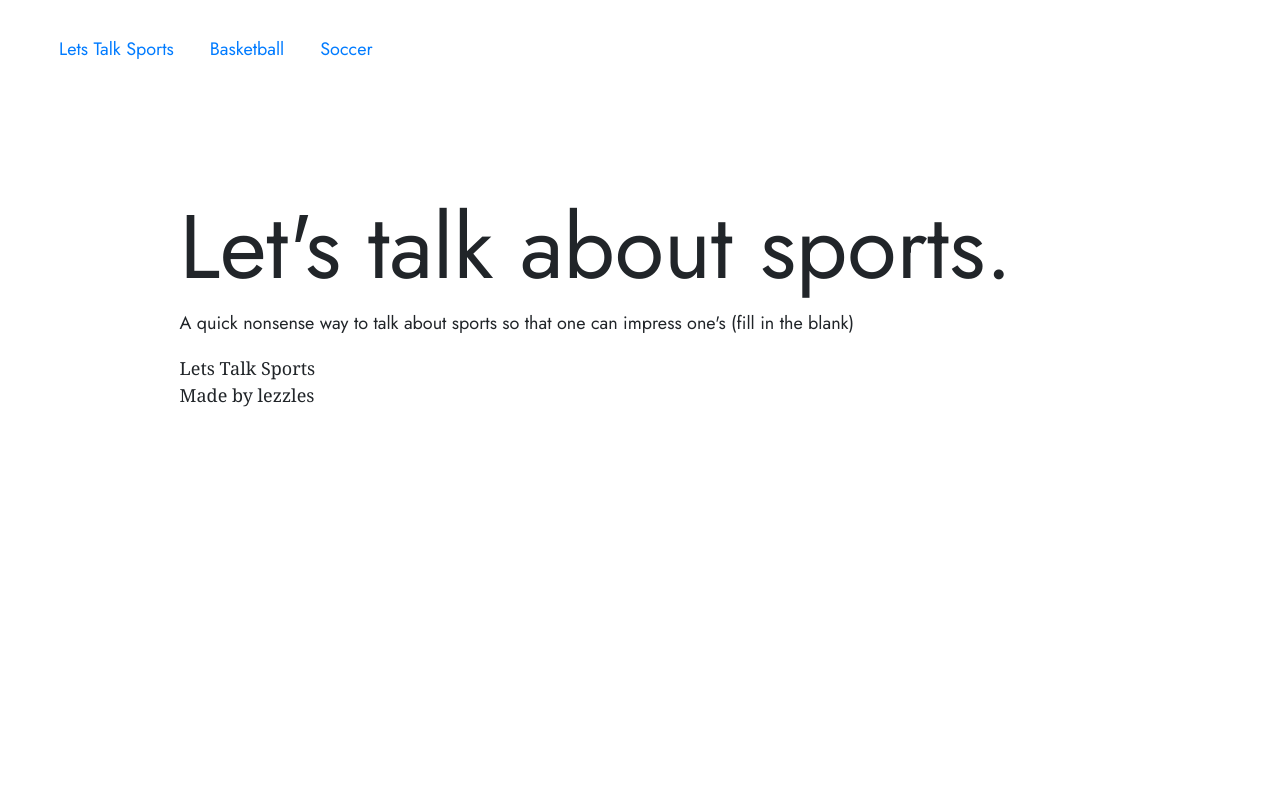
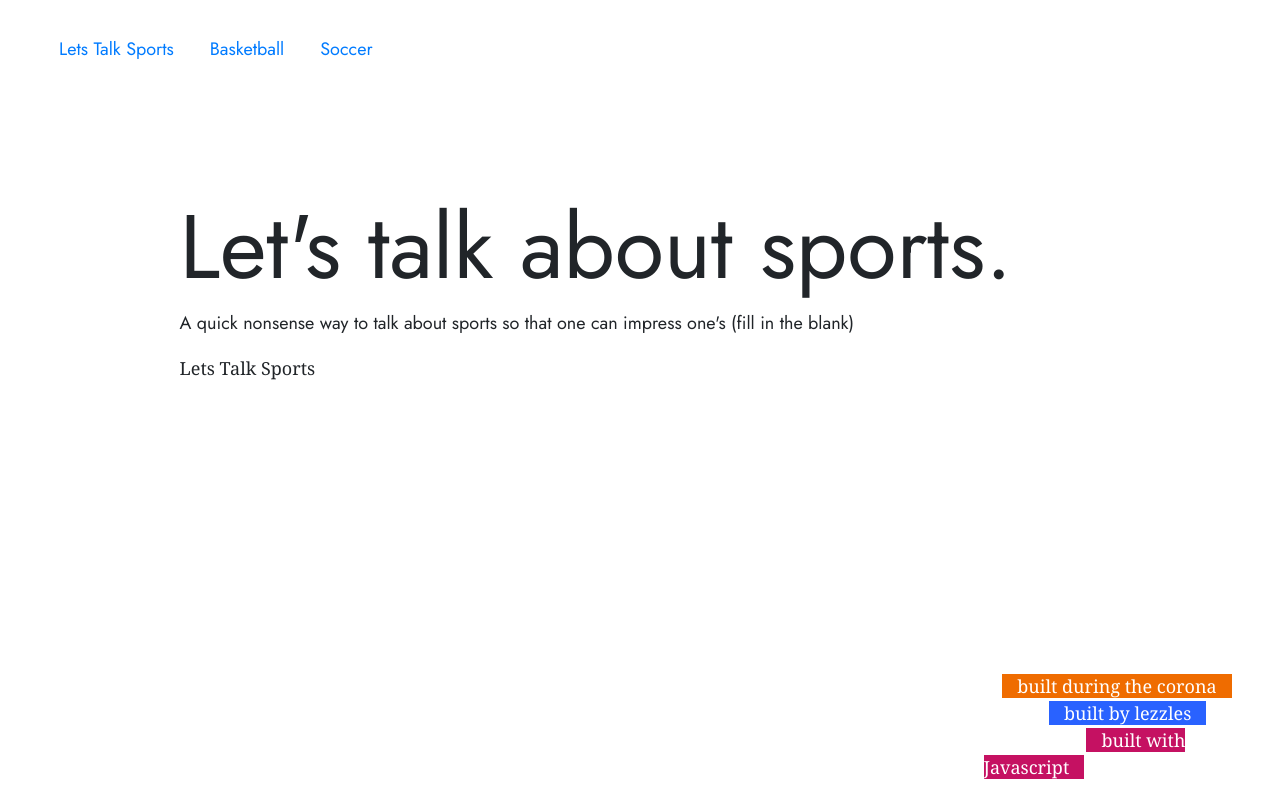
Before and after one commit to lezzles11/Lets-Talk-About-Sports, a Gatsby site: page / in a window 1280 px wide. Built offline with nearby package versions, Linux system fonts and the light colour scheme; Gatsby itself is replaced by a stand-in of ours; a web font is replaced by a local one.

Commit message:
Refactored lal website

```diff
--- a/src/components/layout.js
+++ b/src/components/layout.js
@@ -12,6 +12,52 @@ import Header from "./header"
 import "./layout.css"
 import "./style.css"
 import Navbar from "./Navbar"
+
+function Footer() {
+  const stickToBottom = {
+    position: "fixed",
+    left: 0,
+    bottom: 0,
+    right: 0,
+    width: "100%",
+  }
+  return (
+    <footer style={stickToBottom}>
+      <div className="row">
+        <div className="col-9"></div>
+        <div className="col-3">
+          {" "}
+          <br />
+          <p style={{ padding: "1px", color: "white" }}>
+            {" "}
+            &nbsp;&nbsp;&nbsp;{" "}
+            <span className=" orange darken-3 container">
+              built during the corona
+            </span>
+            <br />
+            {` `}&nbsp;&nbsp;
+            &nbsp;&nbsp;&nbsp;&nbsp;&nbsp;&nbsp;&nbsp;&nbsp;&nbsp;&nbsp;
+            {` `}
+            <span className="blue accent-4 container">
+              <a style={{ color: "white" }} href="https://www.lesleycheung.com">
+                built by lezzles{" "}
+              </a>
+            </span>
+            <br />
+            {` `}&nbsp;&nbsp; &nbsp;&nbsp;&nbsp;&nbsp;&nbsp;&nbsp;&nbsp;&nbsp;
+            &nbsp;&nbsp;&nbsp;&nbsp;&nbsp;&nbsp;&nbsp;&nbsp;&nbsp;&nbsp;
+            <span className="pink accent-4 container">
+              built with{" "}
+              <a style={{ color: "white" }} href="https://www.gatsbyjs.org">
+                Javascript
+              </a>
+            </span>
+          </p>
+        </div>
+      </div>
+    </footer>
+  )
+}
 const Layout = ({ children }) => {
   const data = useStaticQuery(graphql`
     query SiteTitleQuery {
@@ -34,7 +80,7 @@ const Layout = ({ children }) => {
         }}
       >
         <main>{children}</main>
-        <footer>Made by lezzles</footer>
+        <Footer />
       </div>
     </div>
   )
```
Also changed, not shown: src/components/BasketballPage/BasicInfo.js (added, +24 -0 lines), src/components/BasketballPage/CardDescription.js (added, +25 -0 lines), src/components/BasketballPage/EachTeam.js (added, +16 -0 lines), src/pages/NBATeams/LAL.js (+4 -66 lines).
